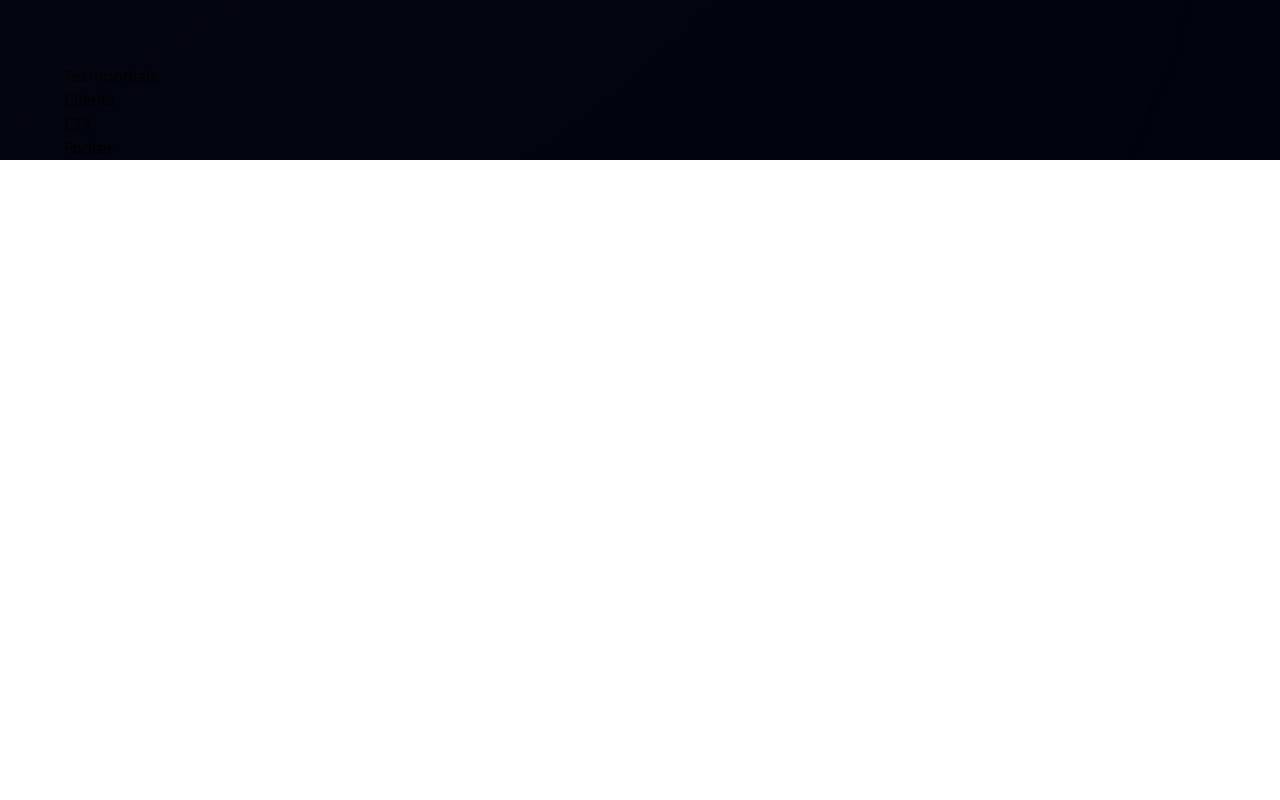
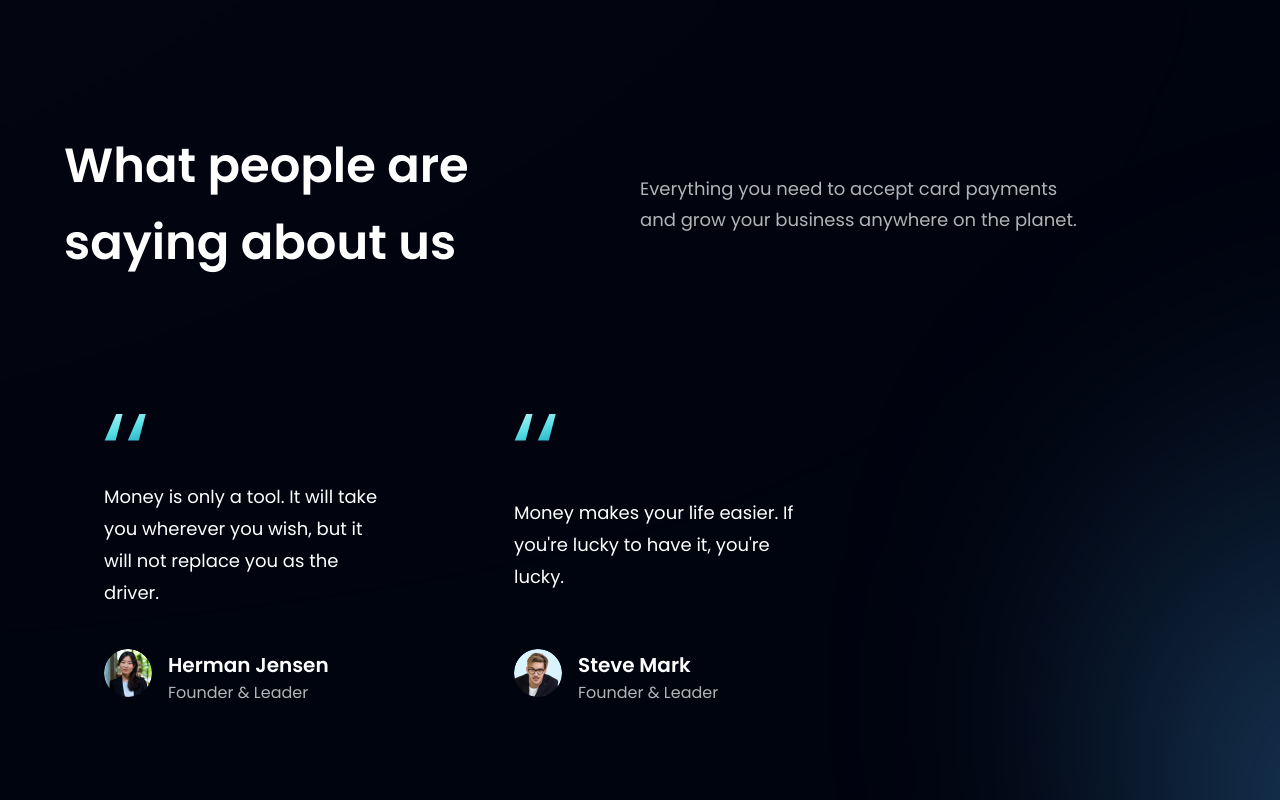
Before and after one commit to fransiskusdave/bank-website, a React (Vite) app: page / in a window 1280 px wide. Shown: the part 2740-3540 px from the top of the page. Before the commit the page ends 2900 px from the top, so only its background shows below. Built offline with nearby package versions, Linux system fonts and the light colour scheme.

Commit message:
completing testimonials component

```diff
--- a/src/components/Testimonials.jsx
+++ b/src/components/Testimonials.jsx
@@ -1,5 +1,32 @@
-const Testimonials = () => {
-  return <div>Testimonials</div>;
-};
+import { feedback } from "../constants";
+import styles from "../style";
+import FeedBackCard from "./FeedbackCard";
+
+const Testimonials = () => (
+  <section
+    id="clients"
+    className={`${styles.paddingY} ${styles.flexCenter} flex-col relative`}
+  >
+    <div className="absolute z-[0] w-3/5 h-3/5 -right-1/2 rounded-full blue__gradient" />
+    <div className="w-full flex justify-between items-center flex-col md:flex-row mb-6 sm:mb-16 relative z-[1]">
+      <h1 className={styles.heading2}>
+        What people are <br className="hidden sm:block" />
+        saying about us
+      </h1>
+      <div className="w-full md:mt-0 mt-6">
+        <p className={`${styles.paragraph} text-left max-w-[450px]`}>
+          Everything you need to accept card payments and grow your business
+          anywhere on the planet.
+        </p>
+      </div>
+    </div>
+
+    <div className="feedback-container w-full flex flex-wrap justify-center sm:justify-start relative z-[1]">
+      {feedback.map((card) => (
+        <FeedBackCard key={card.id} {...card} />
+      ))}
+    </div>
+  </section>
+);
 
 export default Testimonials;
```
